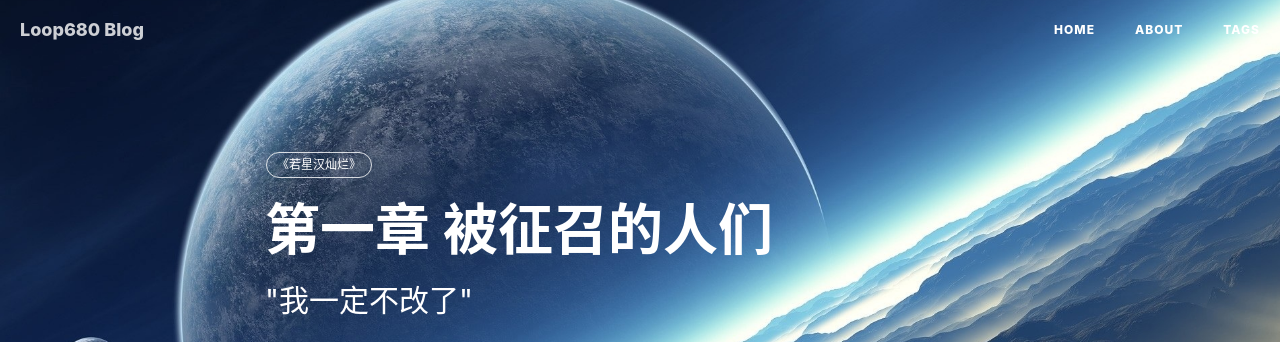
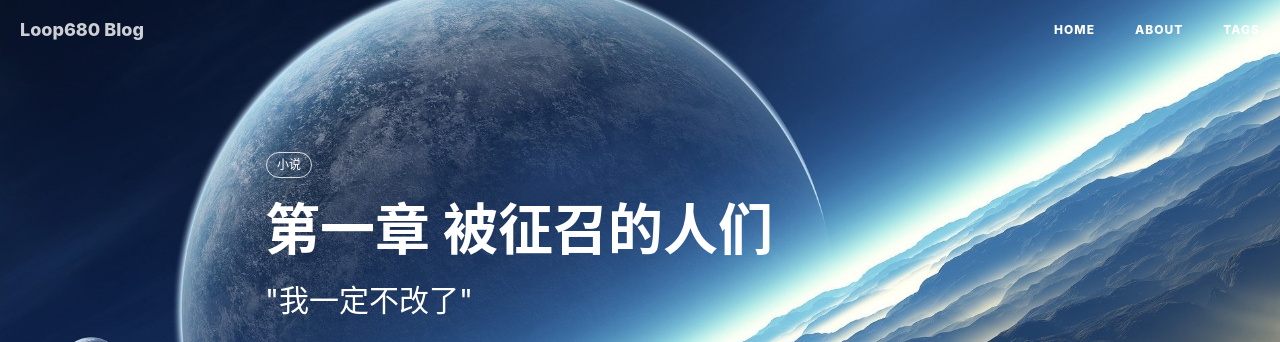
Before and after one commit to Loop680/Loop680.github.io, a Jekyll site: the page built from _posts/2016-03-14-第一章 被征召的人们.markdown, in a window 1280 px wide and 900 px high. Shown: the top 342 px of the window. Built offline with Jekyll 4.4.1, drawn with Linux system fonts in a browser that asks for light colours; nearby versions of some CDN libraries; comment, search, counter and statistics services are not loaded.

Commit message:
Update 2016-03-14-第一章 被征召的人们.markdown

```diff
--- a/_posts/2016-03-14-第一章 被征召的人们.markdown
+++ b/_posts/2016-03-14-第一章 被征召的人们.markdown
@@ -6,7 +6,7 @@ date:       2016-03-14 20:30:00
 author:     "Loop680"
 header-img: "img/BG-U.jpg"
 tags:
-    - 《若星汉灿烂》
+    - 小说
 ---
 
 ## 第一章 被征召的人们
```
